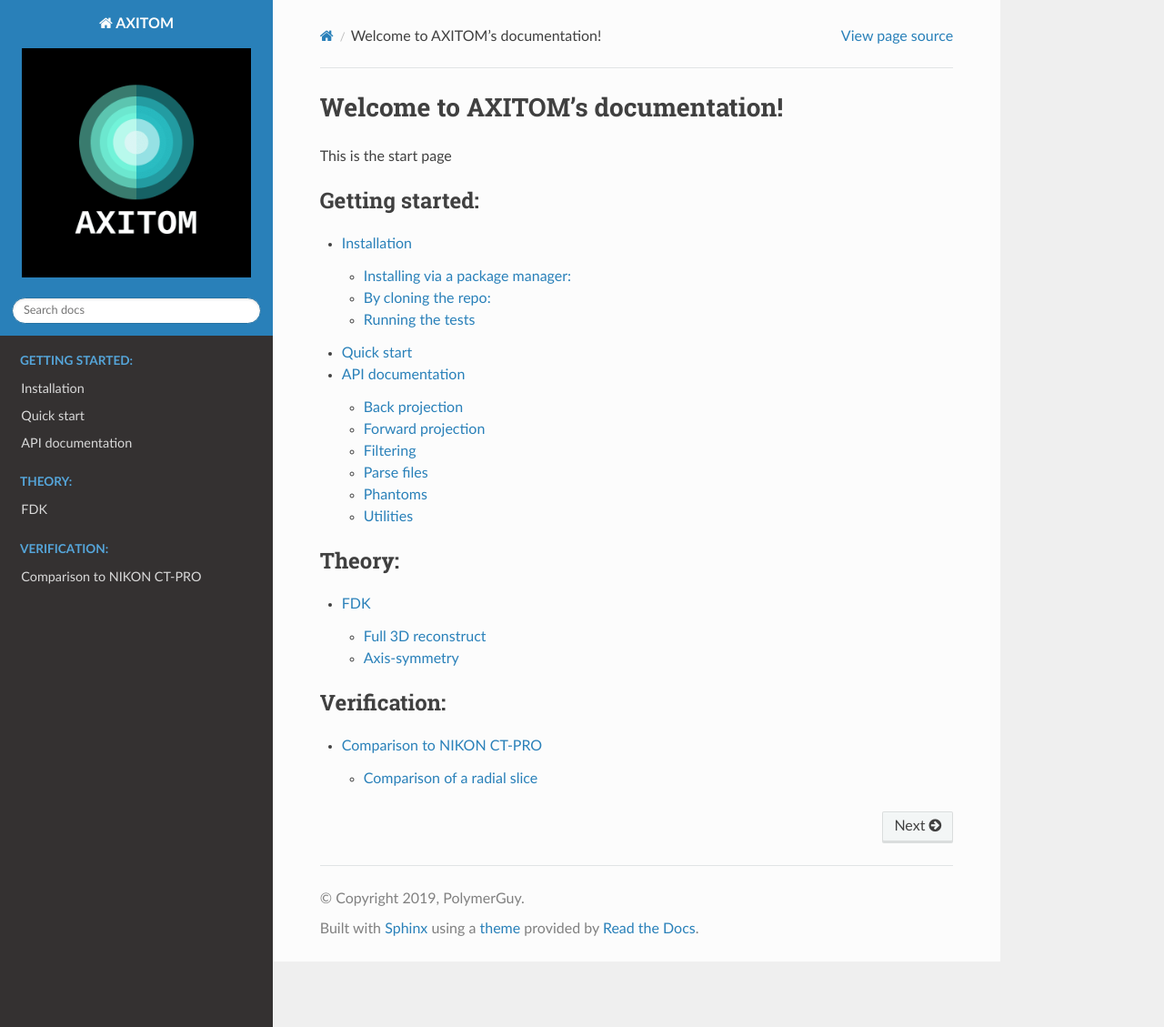
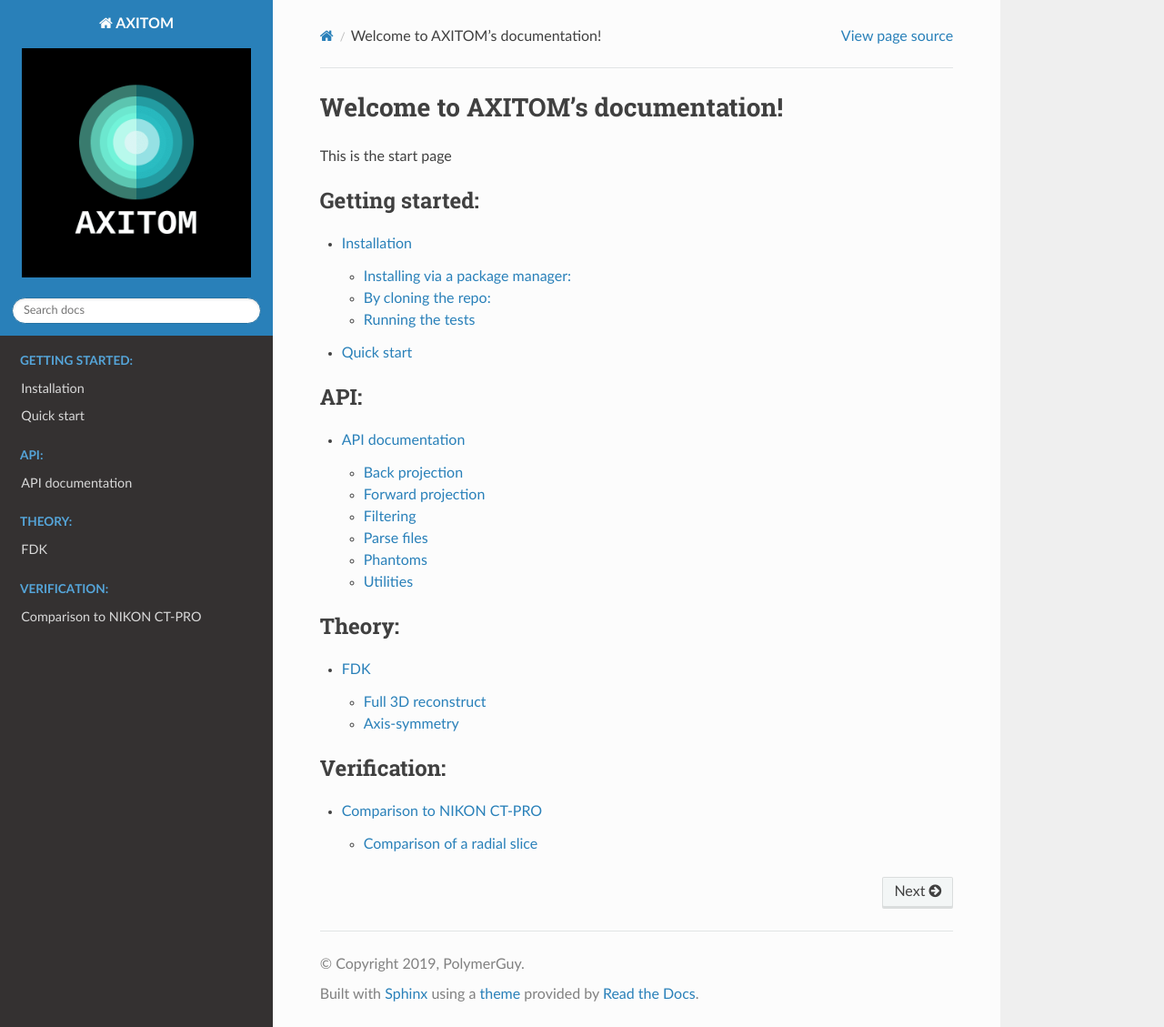
Before and after one commit to PolymerGuy/AXITOM, a Sphinx documentation site: the page built from docs/index.rst, in a window 1280 px wide and 1129 px high. Shown: the whole window at 91% size. Built offline with Sphinx 7.4.7 and the Read the Docs theme 2.0.0, drawn with Linux system fonts in a browser that asks for light colours.

Commit message:
Updated structure

```diff
--- a/docs/index.rst
+++ b/docs/index.rst
@@ -15,6 +15,12 @@ This is the start page
 
    install
    quickstart
+
+
+.. toctree::
+   :maxdepth: 2
+   :caption: API:
+
    API
 
 .. toctree::
```
